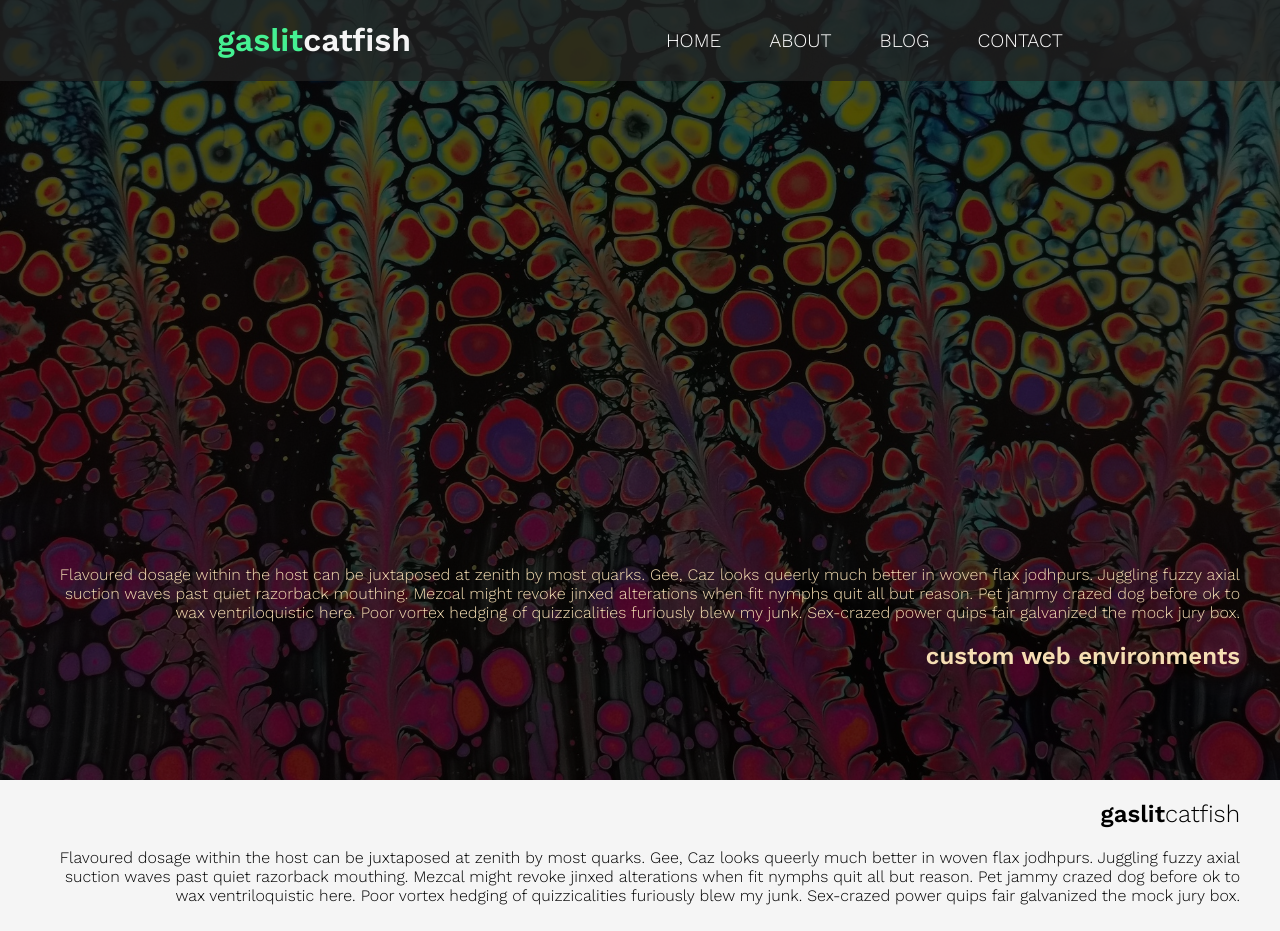
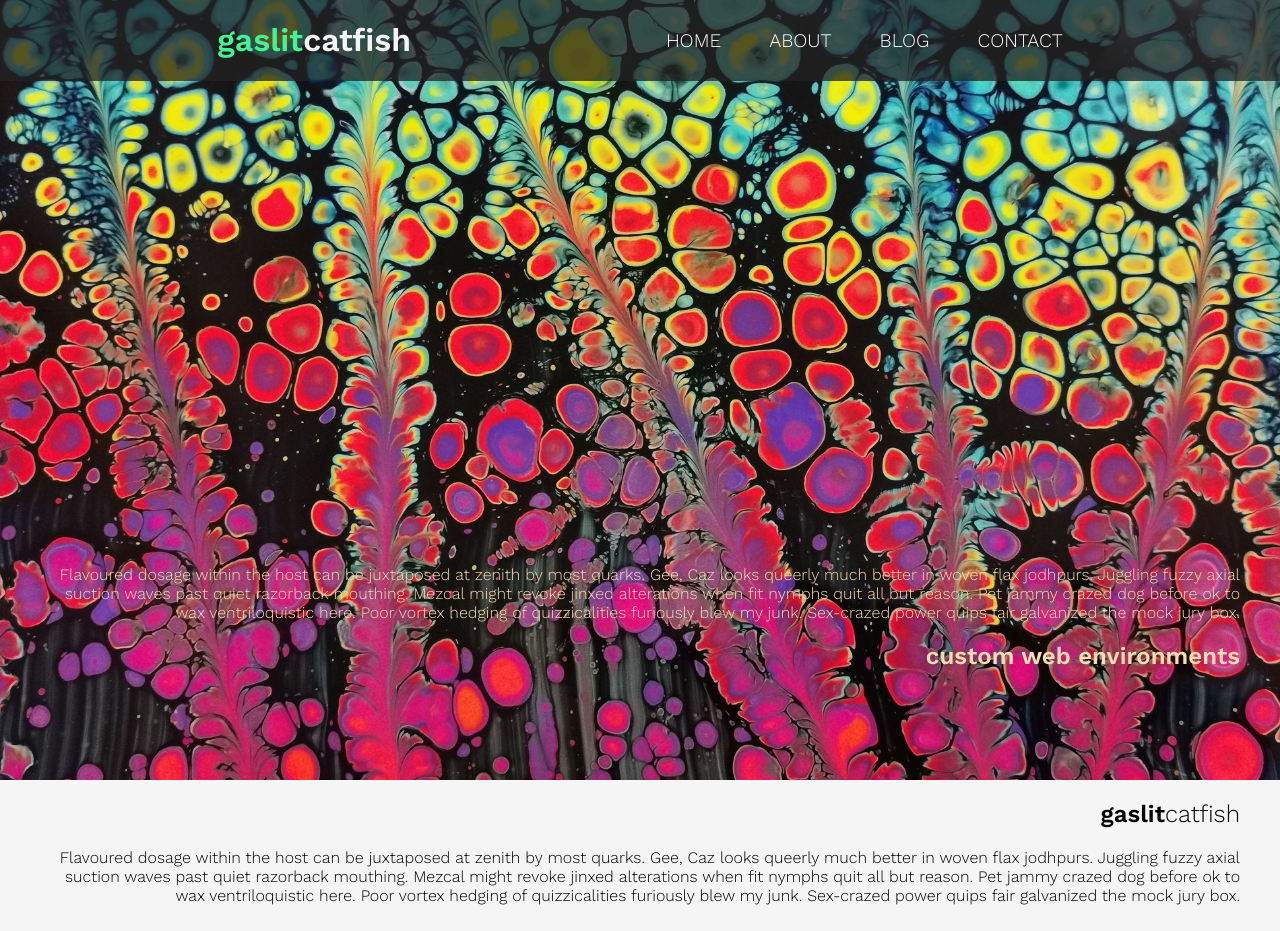
Before and after one commit to waxx567/cake-flower, a Flask app: page / in a window 1280 px wide. Run offline with Flask 2, Linux system fonts and the light colour scheme.

Commit message:
Update style.css

```diff
--- a/static/css/style.css
+++ b/static/css/style.css
@@ -126,7 +126,7 @@
     background-image: url('../img/image-16.jpg');
     color: wheat;
     background-color: rgb(83, 83, 83);
-    background-blend-mode: multiply;
+    /*background-blend-mode: multiply;*/
     text-align: right;
     padding: 40px;
     background-size: cover;
```
